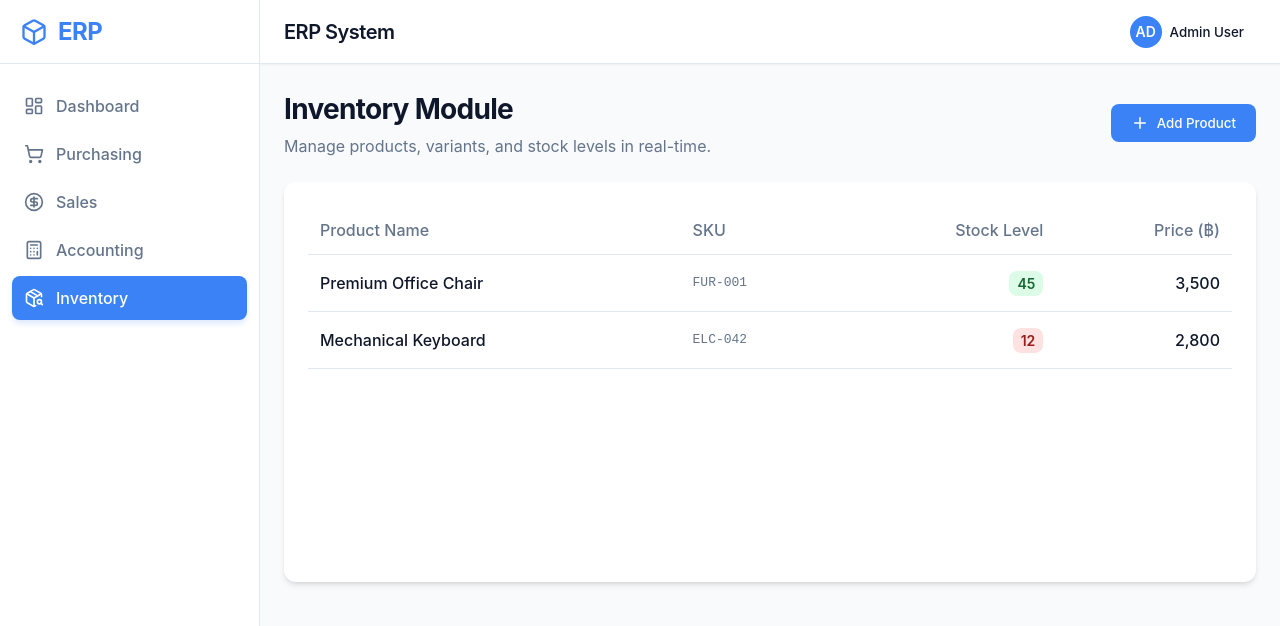
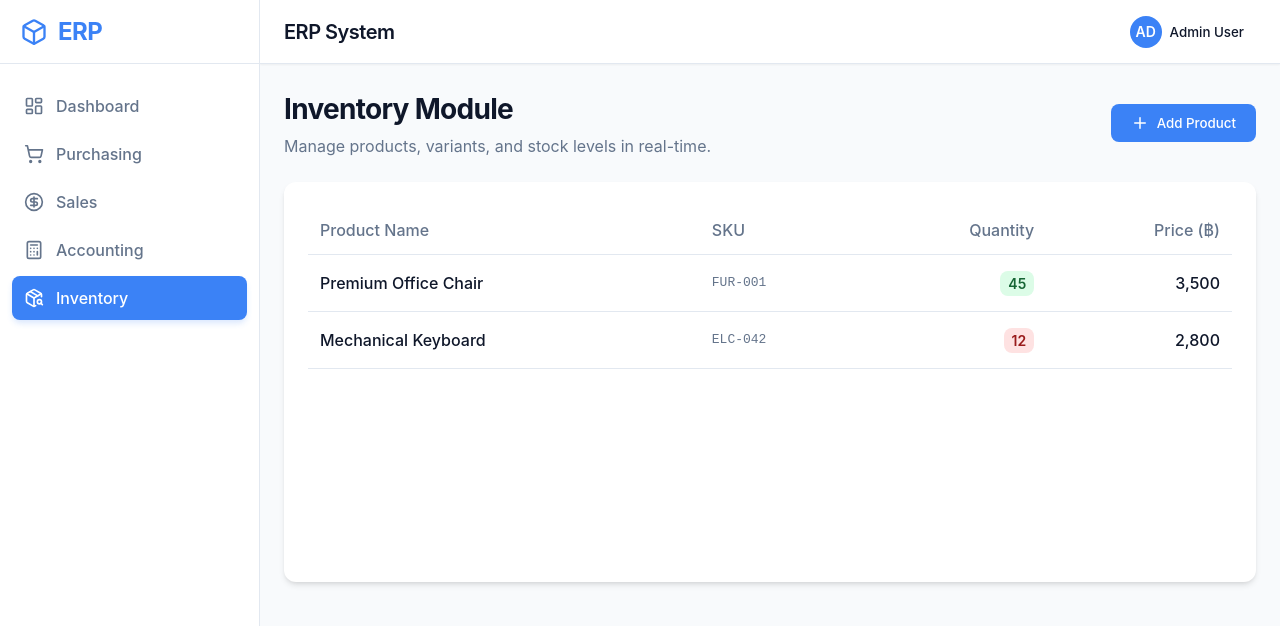
Before and after one commit to benchaphong/QERP, a React (Vite) app: page /inventory in a window 1280 px wide. Shown: the top 626 px of the page. Built offline with nearby package versions, Linux system fonts and the light colour scheme.

Commit message:
Change 'Stock Level' header to 'Quantity' in Inventory module

```diff
--- a/src/modules/inventory/Inventory.jsx
+++ b/src/modules/inventory/Inventory.jsx
@@ -48,7 +48,7 @@ const Inventory = () => {
                             <tr style={{ borderBottom: '1px solid var(--border-color)', color: 'var(--text-muted)' }}>
                                 <th style={{ padding: '12px', fontWeight: '500' }}>Product Name</th>
                                 <th style={{ padding: '12px', fontWeight: '500' }}>SKU</th>
-                                <th style={{ padding: '12px', fontWeight: '500', textAlign: 'right' }}>Stock Level</th>
+                                <th style={{ padding: '12px', fontWeight: '500', textAlign: 'right' }}>Quantity</th>
                                 <th style={{ padding: '12px', fontWeight: '500', textAlign: 'right' }}>Price (฿)</th>
                             </tr>
                         </thead>
```
